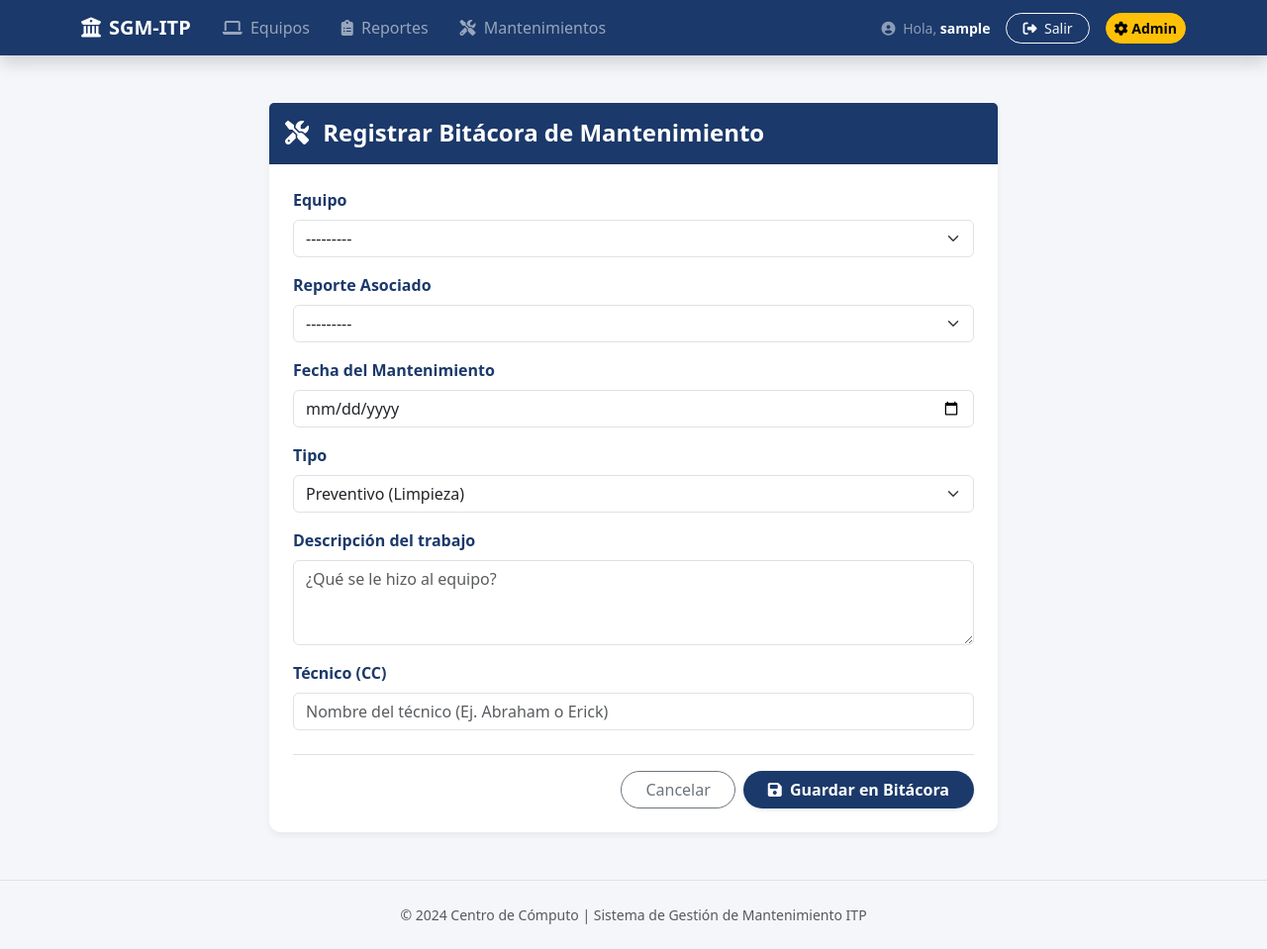
After one commit to AbrahamRecinas/SGM-ITP, a Django app: page /mantenimientos/nuevo/ in a window 1280 px wide. The commit adds this page. Shown: the whole page at 99% size. Run offline with Django 5.2, Linux system fonts and the light colour scheme; the visitor is signed in with stand-in values (Sample User, id 1); data that the repository does not hold is empty.

Commit message:
Activado el campo reporte_vinculado y el Efecto Domino en mantenimientos

```diff
--- a/inventario/forms.py
+++ b/inventario/forms.py
@@ -1,5 +1,5 @@
 from django import forms
-from .models import ReporteFalla
+from .models import ReporteFalla, Mantenimiento, Equipo # <-- Agregamos los que faltaban
 
 class ReporteFallaForm(forms.ModelForm):
     class Meta:
@@ -22,3 +22,19 @@ class AtenderReporteForm(forms.ModelForm):
         widgets = {
             'estado': forms.Select(attrs={'class': 'form-select'}),
         }
+
+class MantenimientoForm(forms.ModelForm):
+    class Meta:
+        model = Mantenimiento
+        # ¡Agregamos 'reporte_vinculado' a la lista!
+        fields = ['equipo', 'reporte_vinculado', 'fecha', 'tipo', 'descripcion', 'tecnico']
+
+        widgets = {
+            'equipo': forms.Select(attrs={'class': 'form-select'}),
+            # Le ponemos el diseño bonito al nuevo campo
+            'reporte_vinculado': forms.Select(attrs={'class': 'form-select'}),
+            'fecha': forms.DateInput(attrs={'class': 'form-control', 'type': 'date'}),
+            'tipo': forms.Select(attrs={'class': 'form-select'}),
+            'descripcion': forms.Textarea(attrs={'class': 'form-control', 'rows': 3, 'placeholder': '¿Qué se le hizo al equipo?'}),
+            'tecnico': forms.TextInput(attrs={'class': 'form-control', 'placeholder': 'Nombre del técnico (Ej. Abraham o Erick)'}),
+        }
--- a/inventario/templates/inventario/lista_mantenimientos.html
+++ b/inventario/templates/inventario/lista_mantenimientos.html
@@ -7,6 +7,11 @@
     <div class="card-header bg-white border-bottom-0 pt-4 pb-2">
         <h3 class="text-tecnm fw-bold mb-1"><i class="fa-solid fa-toolbox text-secondary me-2"></i>Historial de Mantenimientos</h3>
         <p class="text-muted small mb-0">Registro de servicios preventivos y correctivos.</p>
+        {% if perms.inventario.add_mantenimiento %}
+            <a href="{% url 'registrar_mantenimiento' %}" class="btn btn-primary fw-bold rounded-pill shadow-sm px-4">
+                <i class="fa-solid fa-plus me-1"></i> Registrar Mantenimiento
+            </a>
+        {% endif %}
     </div>
     <div class="card-body p-0">
         <div class="table-responsive">
--- /dev/null
+++ b/inventario/templates/inventario/registrar_mantenimiento.html
@@ -0,0 +1,39 @@
+{% extends 'inventario/base.html' %}
+
+{% block title %}Registrar Mantenimiento - SGM-ITP{% endblock %}
+
+{% block content %}
+<div class="row justify-content-center">
+    <div class="col-md-8">
+        <div class="card shadow-sm border-0 mt-4">
+            <div class="card-header bg-tecnm text-white pt-3 pb-2">
+                <h4 class="fw-bold"><i class="fa-solid fa-screwdriver-wrench me-2"></i> Registrar Bitácora de Mantenimiento</h4>
+            </div>
+            <div class="card-body p-4">
+
+                <form method="POST">
+                    {% csrf_token %}
+
+                    {% for field in form %}
+                        <div class="mb-3">
+                            <label class="form-label fw-bold text-tecnm">{{ field.label }}</label>
+                            {{ field }}
+                            {% if field.errors %}
+                                <div class="text-danger small mt-1">{{ field.errors }}</div>
+                            {% endif %}
+                        </div>
+                    {% endfor %}
+
+                    <div class="d-grid gap-2 d-md-flex justify-content-md-end mt-4 pt-3 border-top">
+                        <a href="{% url 'lista_mantenimientos' %}" class="btn btn-outline-secondary rounded-pill px-4">Cancelar</a>
+                        <button type="submit" class="btn bg-tecnm text-white fw-bold rounded-pill shadow-sm px-4">
+                            <i class="fa-solid fa-floppy-disk me-1"></i> Guardar en Bitácora
+                        </button>
+                    </div>
+                </form>
+
+            </div>
+        </div>
+    </div>
+</div>
+{% endblock %}
--- a/inventario/views.py
+++ b/inventario/views.py
@@ -1,8 +1,7 @@
 from django.contrib.auth.decorators import login_required, permission_required # <-- Agregamos permission_required
 from django.shortcuts import render, redirect, get_object_or_404
 from .models import Equipo, ReporteFalla, Mantenimiento
-from .forms import ReporteFallaForm, AtenderReporteForm # <-- Agregamos AtenderReporteForm
-
+from .forms import ReporteFallaForm, AtenderReporteForm, MantenimientoForm
 def lista_equipos(request):
     equipos = Equipo.objects.all()
     return render(request, 'inventario/lista_equipos.html', {'equipos': equipos})
@@ -60,3 +59,23 @@ def atender_reporte(request, reporte_id):
         form = AtenderReporteForm(instance=reporte)
 
     return render(request, 'inventario/atender_reporte.html', {'form': form, 'reporte': reporte})
+
+# --- VISTA PARA REGISTRAR UN MANTENIMIENTO ---
+@login_required
+@permission_required('inventario.add_mantenimiento', raise_exception=True)
+def registrar_mantenimiento(request):
+    if request.method == 'POST':
+        form = MantenimientoForm(request.POST)
+        if form.is_valid():
+            # Magia de Django: Pausamos el guardado (commit=False)
+            mantenimiento = form.save(commit=False)
+            # Le inyectamos a la fuerza el estado Terminado
+            mantenimiento.estado_mantenimiento = 'Terminado'
+            # Ahora sí, guardamos en la base de datos
+            mantenimiento.save()
+
+            return redirect('lista_mantenimientos')
+    else:
+        form = MantenimientoForm()
+
+    return render(request, 'inventario/registrar_mantenimiento.html', {'form': form})
--- a/sgm_itp_project/urls.py
+++ b/sgm_itp_project/urls.py
@@ -17,4 +17,5 @@ urlpatterns = [
     path('reportes/nuevo/', views.nuevo_reporte, name='nuevo_reporte'),
     path('mantenimientos/', views.lista_mantenimientos, name='lista_mantenimientos'),
     path('reportes/<int:reporte_id>/atender/', views.atender_reporte, name='atender_reporte'),
+    path('mantenimientos/nuevo/', views.registrar_mantenimiento, name='registrar_mantenimiento'),
 ]
```
Also changed, not shown: inventario/templates/inventario/lista_reportes.html (+10 -5 lines).
